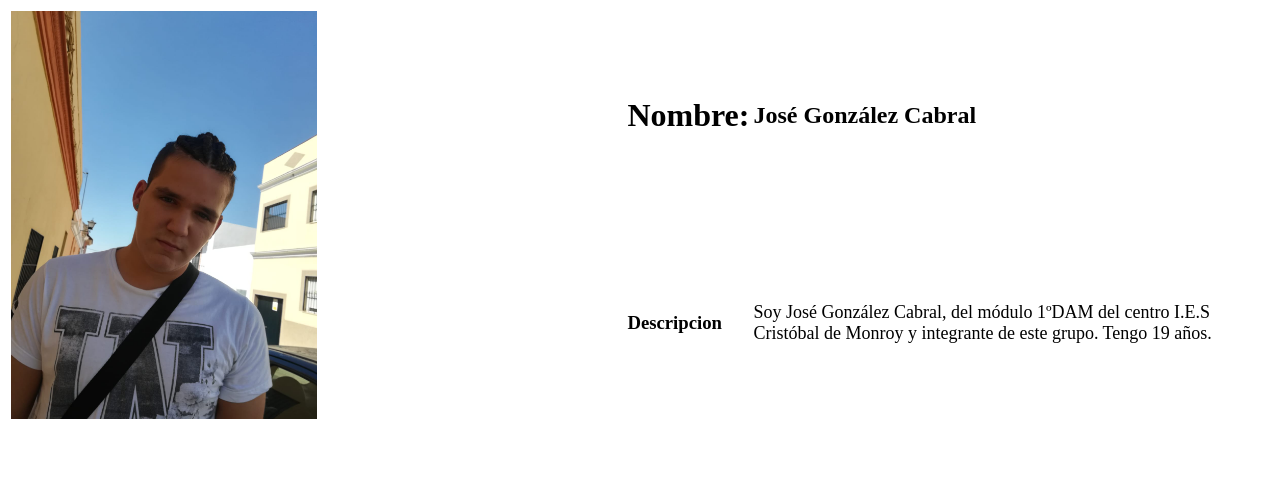
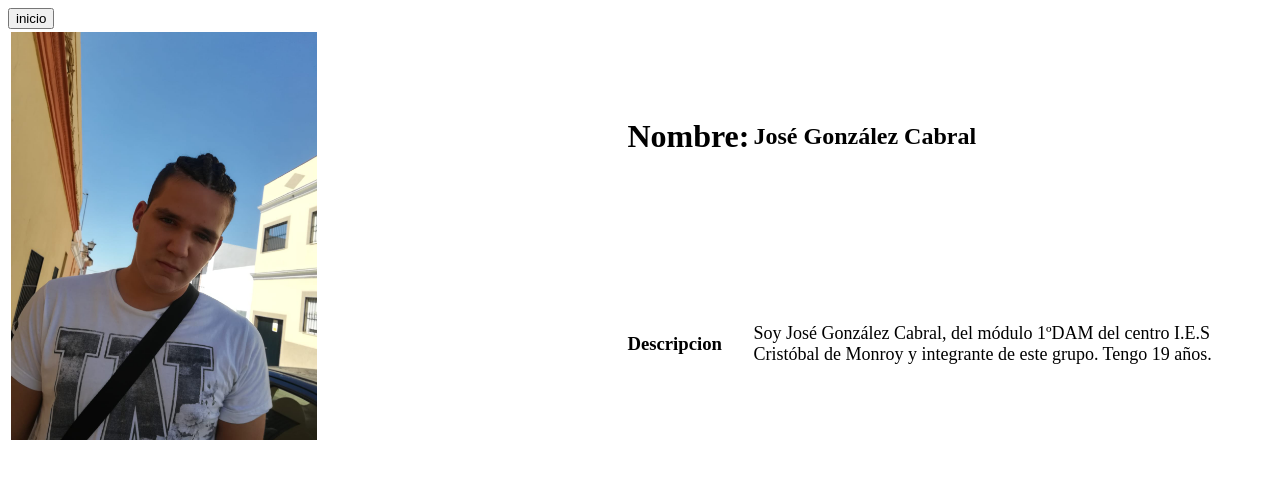
Before and after one commit to SemaJalon/ENDES-ACT3-Colavorativo, a plain HTML site: page pagina5.html in a window 1280 px wide. Drawn offline with Linux system fonts and the light colour scheme.

Commit message:
Update pagina5.html

```diff
--- a/pagina5.html
+++ b/pagina5.html
@@ -21,7 +21,10 @@
     </style>
 </head>
 <body>
-<table>
+    <nav>
+        <a href="index.html"><button>inicio</button></a>
+    </nav>
+    <table>
     <tr>
     <td rowspan="3"><img src="img/trenzas.jpeg"></td>
     </tr>
```
